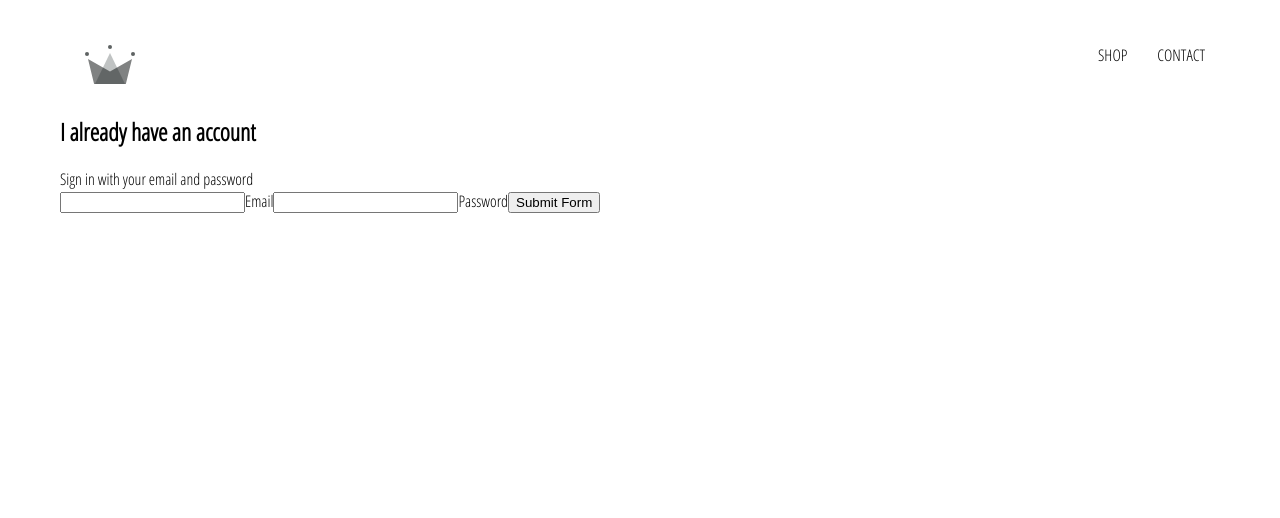
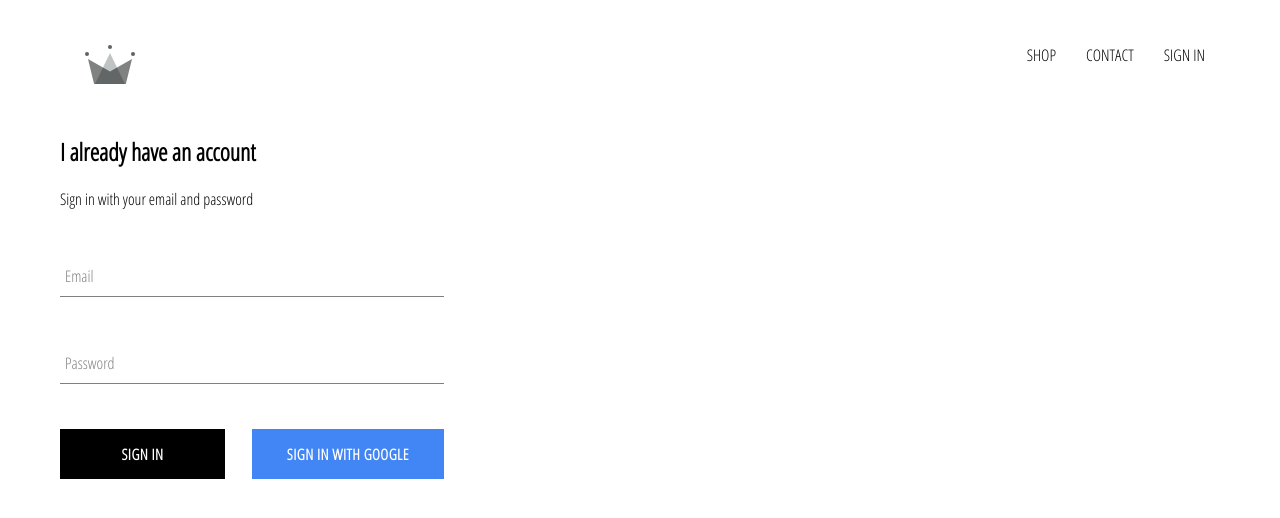
Before and after one commit to anasahmed700/crwn-clothing, a React (Create React App) app: page /signin in a window 1280 px wide. Shown: the top 518 px of the page. Built offline with nearby package versions, Linux system fonts and the light colour scheme; no server answers.

Commit message:
added custom button, form input & integrate firebase auth with google

```diff
--- a/package.json
+++ b/package.json
@@ -6,6 +6,7 @@
     "@testing-library/jest-dom": "^4.2.4",
     "@testing-library/react": "^9.3.2",
     "@testing-library/user-event": "^7.1.2",
+    "firebase": "^7.16.1",
     "node-sass": "^4.14.1",
     "react": "^16.13.1",
     "react-dom": "^16.13.1",
--- a/src/App.css
+++ b/src/App.css
@@ -1,3 +1,7 @@
+* {
+    box-sizing: border-box;
+}
+
 body{
     font-family: 'Open Sans Condensed';
     padding: 20px 60px;
--- a/src/App.js
+++ b/src/App.js
@@ -5,12 +5,35 @@
 import ShopPage from './pages/shoppage/ShopPage.jsx'
 import Header from './components/header/Header.jsx'
 import SigninAndSignup from './pages/signin-and-signup/SigninAndSignup';
+import { auth } from './firebase/firebase.utils'
 
 
-function App() {
+class App extends React.Component {
+  constructor(){
+    super();
+
+    this.state = {
+      currentUser: null
+    }
+  }
+  unsubscribeFromAuth = null
+
+  componentDidMount(){
+    this.unsubscribeFromAuth = auth.onAuthStateChanged(user => {
+      this.setState({currentUser: user})
+
+      console.log(user)
+    })
+  }
+
+  componentWillUnmount(){
+    this.unsubscribeFromAuth()
+  }
+
+  render() {
     return (
       <div>
-      <Header />
+        <Header currentUser={this.state.currentUser} />
         <Switch>
           <Route exact path='/' component={HomePage} />
           {/* <Route path='/shop/hats' component={HatsPage} /> */}
@@ -20,5 +43,6 @@
       </div>
     );
   }
+}
 
 export default App;
--- /dev/null
+++ b/src/components/custom-button/CustomButton.jsx
@@ -0,0 +1,14 @@
+import React from 'react'
+import './custom-button.scss'
+
+
+const CustomButton = ({children, isGoogleSignIn, ...otherProps}) => {
+  return (
+    <button className={`${isGoogleSignIn ? 'google-sign-in' : ''} custom-button`}
+    {...otherProps}>
+      {children}
+    </button>
+  )
+}
+
+export default CustomButton
--- /dev/null
+++ b/src/components/custom-button/custom-button.scss
@@ -0,0 +1,32 @@
+.custom-button {
+  min-width: 165px;
+  width: auto;
+  height: 50px;
+  letter-spacing: 0.5px;
+  line-height: 50px;
+  padding: 0 35px 0 35px;
+  font-size: 15px;
+  background-color: black;
+  color: white;
+  text-transform: uppercase;
+  font-family: 'Open Sans Condensed';
+  font-weight: bolder;
+  border: none;
+  cursor: pointer;
+
+  &:hover {
+    background-color: white;
+    color: black;
+    border: 1px solid black;
+  }
+
+  &.google-sign-in{
+    background-color: #4285f4;
+    color: white;
+
+    &:hover {
+      background-color: #357ae8;
+      border: none;
+    }
+  }
+}
--- /dev/null
+++ b/src/components/form-input/FormInput.jsx
@@ -0,0 +1,17 @@
+import React from 'react'
+import './form-input.scss'
+
+
+const FormInput = ({handleChange, label, ...otherProps}) => {
+  return (
+    <div className='group'>
+      <input className='form-input' onChange={handleChange} {...otherProps} />
+      {label ? (
+        <label className={`${otherProps.value.lenght ? 'shrink' : ''} form-input-label`}
+        >{label}</label>
+      ) : null}
+    </div>
+  )
+}
+
+export default FormInput
--- /dev/null
+++ b/src/components/form-input/form-input.scss
@@ -0,0 +1,54 @@
+$sub-color: grey;
+$main-color: black;
+
+@mixin shrinkLabel {
+  top: -14px;
+  font-size: 12px;
+  color: $main-color;
+}
+
+.group {
+  position: relative;
+  margin: 45px 0;
+
+  .form-input {
+    background: none;
+    background-color: white;
+    color: $sub-color;
+    font-size: 18px;
+    padding: 10px 10px 10px 5px;
+    display: block;
+    width: 100%;
+    border: none;
+    border-radius: 0;
+    border-bottom: 1px solid $sub-color;
+    margin: 25px 0;
+
+    &:focus {
+      outline: none;
+    }
+
+    &:focus ~ .form-input-label {
+      @include shrinkLabel();
+    }
+  }
+
+  input[type='password'] {
+    letter-spacing: 0.3em;
+  }
+
+  .form-input-label {
+    color: $sub-color;
+    font-size: 16px;
+    font-weight: normal;
+    position: absolute;
+    pointer-events: none;
+    left: 5px;
+    top: 10px;
+    transition: 300ms ease all;
+
+    &.shrink {
+      @include shrinkLabel();
+    }
+  }
+}
--- a/src/components/header/Header.jsx
+++ b/src/components/header/Header.jsx
@@ -1,10 +1,11 @@
 import React from 'react'
 import { Link } from 'react-router-dom'
 import { ReactComponent as Logo} from '../../assets/crown.svg'
+import { auth } from '../../firebase/firebase.utils'
 import './header.scss'
 
 
-const Header = () => {
+const Header = ({currentUser}) => {
   return (
     <div className='header'>
       <Link className='logo-container' to='/' >
@@ -13,6 +14,13 @@
       <div className="options">
         <Link className='option' to='/shop'>SHOP</Link>
         <Link className='option' to='/shop'>CONTACT</Link>
+        {
+          currentUser ? (
+            <div className="option" onClick={() => auth.signOut()}> SIGN OUT </div>
+          ) : (
+            <Link className='option' to='/signin'> SIGN IN </Link>
+          )
+        }
       </div>
     </div>
   )
--- a/src/components/header/header.scss
+++ b/src/components/header/header.scss
@@ -20,6 +20,7 @@
 
     .option{
       padding: 10px 15px;
+      cursor: pointer;
     }
   }
 }
--- a/src/components/sigin/Signin.jsx
+++ b/src/components/sigin/Signin.jsx
@@ -1,4 +1,9 @@
 import React, { Component } from 'react';
+import FormInput from '../form-input/FormInput';
+import './signin.scss'
+import CustomButton from '../custom-button/CustomButton';
+import { signInWithGoogle } from '../../firebase/firebase.utils'
+
 
 class Signin extends Component {
   constructor(props){
@@ -28,14 +33,16 @@
         <span>Sign in with your email and password</span>
 
         <form onSubmit={this.onSubmit}>
-          <input name='email' type='email'
-          value={this.state.email} onChange={this.handleChange} required />
-          <label>Email</label>
-          <input name='password' type='password'
-          value={this.state.password} onChange={this.handleChange} required />
-          <label>Password</label>
+          <FormInput name='email' type='email' label='Email'
+          value={this.state.email} handleChange={this.handleChange} required />
 
-          <input type='submit' value='Submit Form' />
+          <FormInput name='password' type='password' label='Password'
+          value={this.state.password} handleChange={this.handleChange} required />
+
+          <div className="buttons">
+            <CustomButton type='submit' > Sign in </CustomButton>
+            <CustomButton onClick={signInWithGoogle} isGoogleSignIn> Sign in with Google </CustomButton>
+          </div>
         </form>
       </div>
     );
--- a/src/components/sigin/signin.scss
+++ b/src/components/sigin/signin.scss
@@ -0,0 +1,15 @@
+.signin{
+  width: 30vw;
+  display: flex;
+  flex-direction: column;
+
+
+  .title{
+    margin: 10px 0;
+  }
+
+  .buttons {
+    display: flex;
+    justify-content: space-between;
+  }
+}
--- /dev/null
+++ b/src/firebase/firebase.utils.js
@@ -0,0 +1,26 @@
+import firebase from 'firebase/app'
+import 'firebase/firestore'
+import 'firebase/auth'
+
+const config = {
+  apiKey: "AIzaSyB2Q_zky1cjfujj1UszmrAaFoiotB44VL4",
+  authDomain: "crwn-store-test.firebaseapp.com",
+  databaseURL: "https://crwn-store-test.firebaseio.com",
+  projectId: "crwn-store-test",
+  storageBucket: "crwn-store-test.appspot.com",
+  messagingSenderId: "298188873916",
+  appId: "1:298188873916:web:cf537b01d3e779bb7c70b9",
+  measurementId: "G-XNHYN3XPE1"
+};
+
+firebase.initializeApp(config);
+
+export const auth = firebase.auth()
+export const firestore = firebase.firestore()
+
+const provider = new firebase.auth.GoogleAuthProvider()
+// provider.addScope('https://www.googleapis.com/auth/contacts.readonly');
+provider.setCustomParameters({ prompt: 'select_account' })
+export const signInWithGoogle = () => auth.signInWithPopup(provider)
+
+export default firebase;
```
Also changed, not shown: 1 other file (tests, documents, lock files or other folders). Lines whose indentation alone changed are shown as unchanged.
